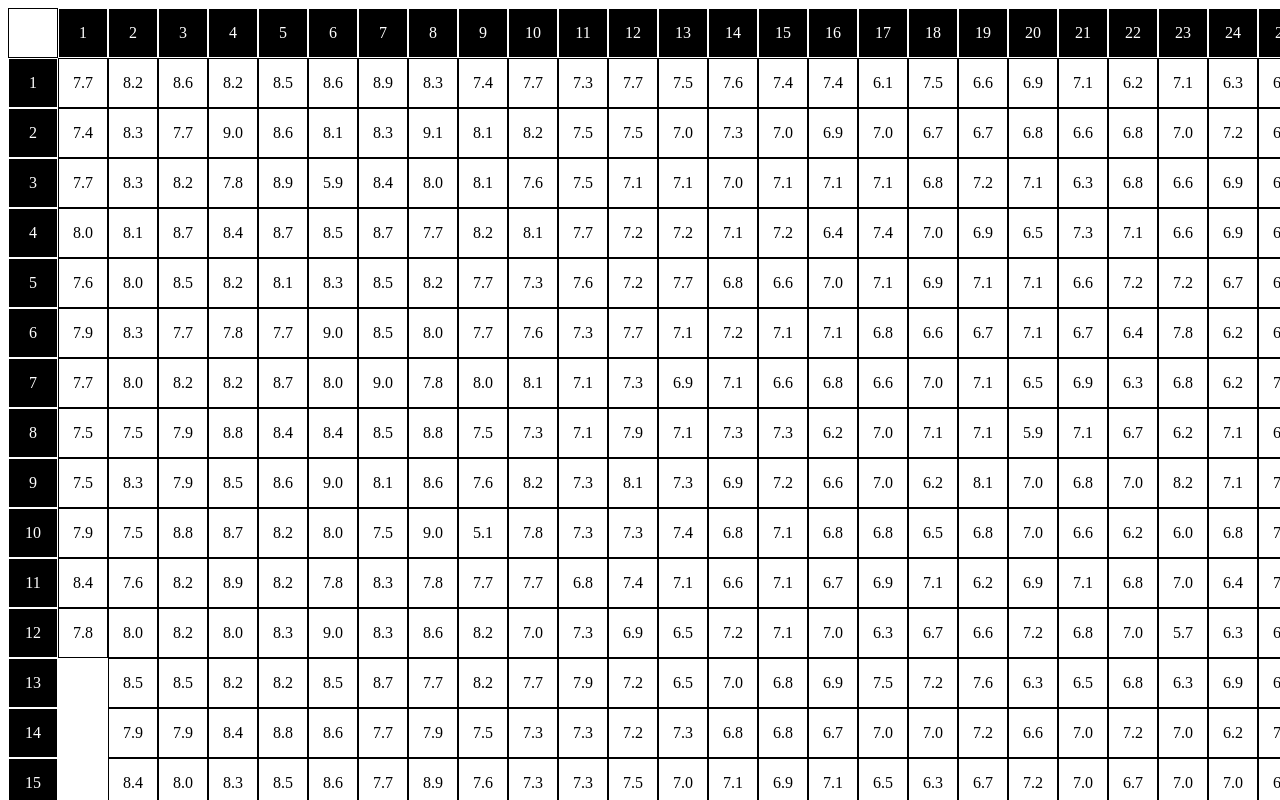
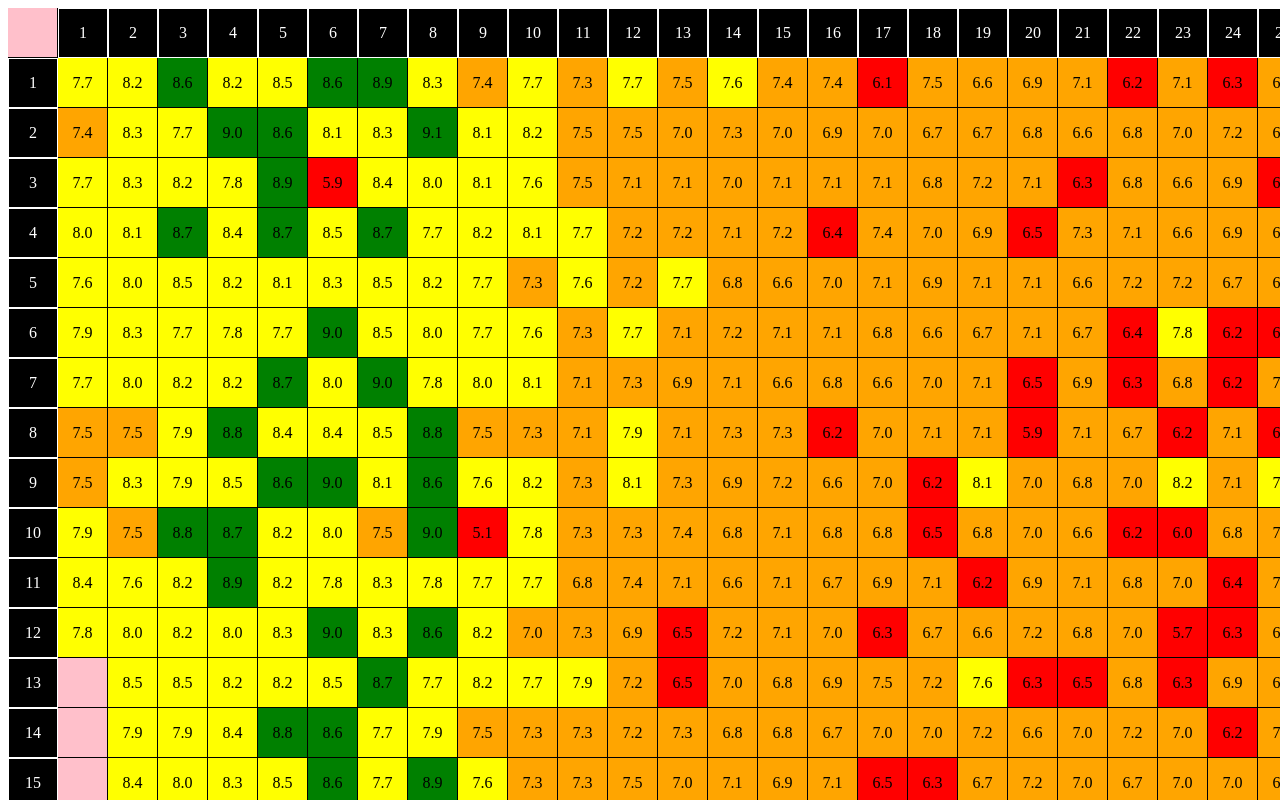
Before and after one commit to joey80/cerees, a React (Create React App) app: page / in a window 1280 px wide. Shown: the top 800 px of the page. Built offline with nearby package versions, Linux system fonts and the light colour scheme.

Commit message:
feat: temp color scale working

```diff
--- a/src/App.js
+++ b/src/App.js
@@ -34,14 +34,55 @@ const App = () => {
     );
   };
 
+  const RenderCellColor = (num) => {
+    const rating = Number(num);
+    // Great - green - 8.6 up
+    // Good - yellow - 7.6 up
+    // Regular - orange - 6.6 up
+    // Bad - red - 5.0 up
+    // Garbage - blue - 4.9 down
+    if (rating >= 8.6) {
+      return 'green';
+    }
+    if (rating >= 7.6 && rating <= 8.5) {
+      return 'yellow';
+    }
+    if (rating >= 6.6 && rating <= 7.5) {
+      return 'orange';
+    }
+    if (rating >= 5.0 && rating <= 6.5) {
+      return 'red';
+    }
+    if (rating <= 4.9) {
+      return 'blue';
+    }
+    return null;
+  };
+
+  const RenderBlankCells = (raw) => {
+    if (mostEpisodes !== null) {
+      const total = mostEpisodes - raw.length;
+      if (total > 0) {
+        return total;
+      }
+      return null;
+    }
+    return null;
+  };
+
   const RenderSeason2 = (obj, idx) => {
+    const blankCells = RenderBlankCells(obj);
+
     return (
       <div className='app__column' key={idx}>
         {obj.map((elm2, index) => (
-          <div className='app__cell' key={index}>
+          <div className={`app__cell app__cell--${RenderCellColor(elm2.imdbRating)}`} key={index}>
             {elm2.imdbRating}
           </div>
         ))}
+        {blankCells !== null
+          ? Array.from(Array(blankCells)).map((x, idx) => <div className='app__cell' key={idx} />)
+          : null}
       </div>
     );
   };
--- a/src/App.scss
+++ b/src/App.scss
@@ -1,7 +1,10 @@
 .app {
   &__cell {
     align-items: center;
+    background-color: pink;
     border: 1px solid black;
+    border-top: 0;
+    border-left: 0;
     display: flex;
     height: 50px;
     justify-content: center;
@@ -13,6 +16,26 @@
       background-color: #000;
       border: 1px solid #fff;
       color: #fff;
+    }
+
+    &--green {
+      background-color: green;
+    }
+
+    &--yellow {
+      background-color: yellow;
+    }
+
+    &--orange {
+      background-color: orange;
+    }
+
+    &--red {
+      background-color: red;
+    }
+
+    &--blue {
+      background-color: blue;
     }
   }
 
```
